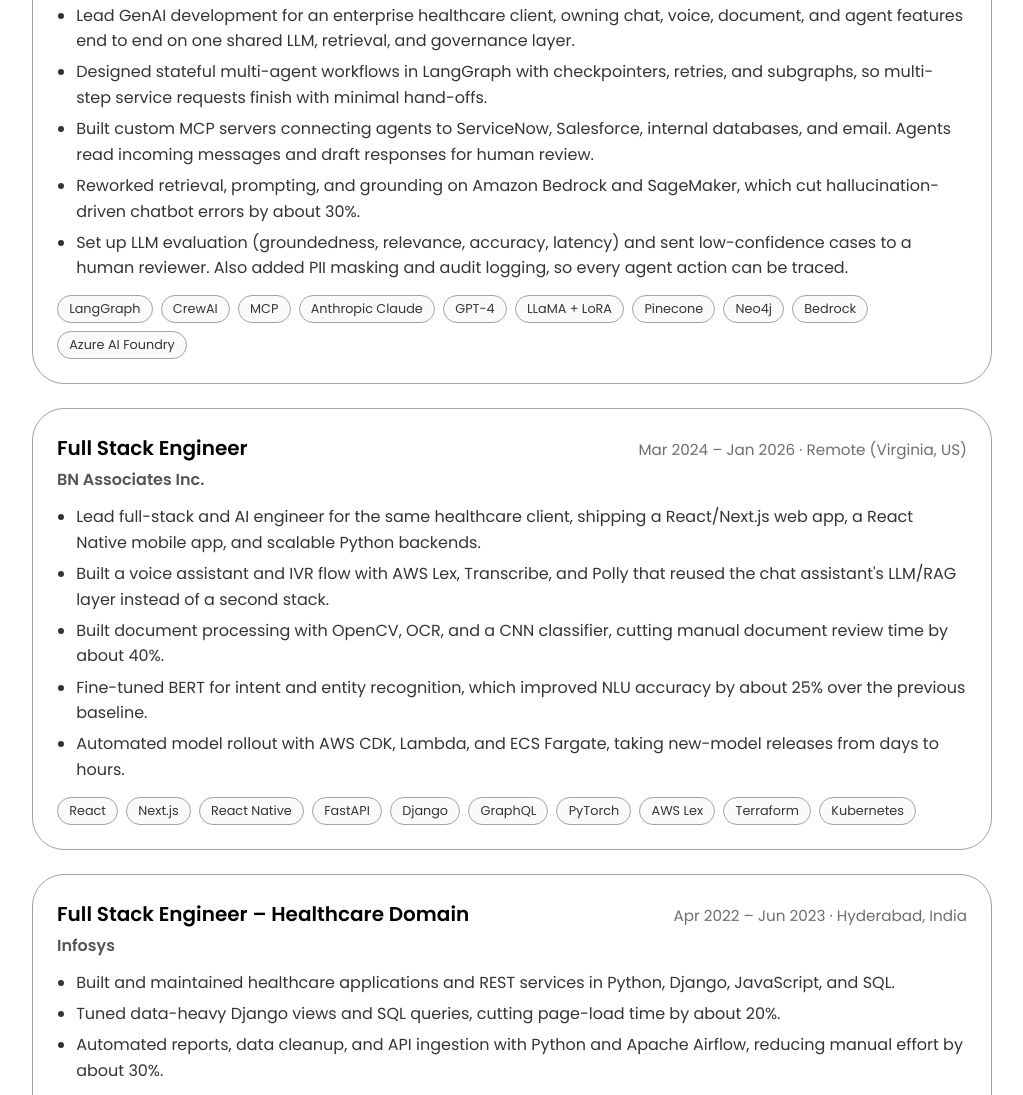
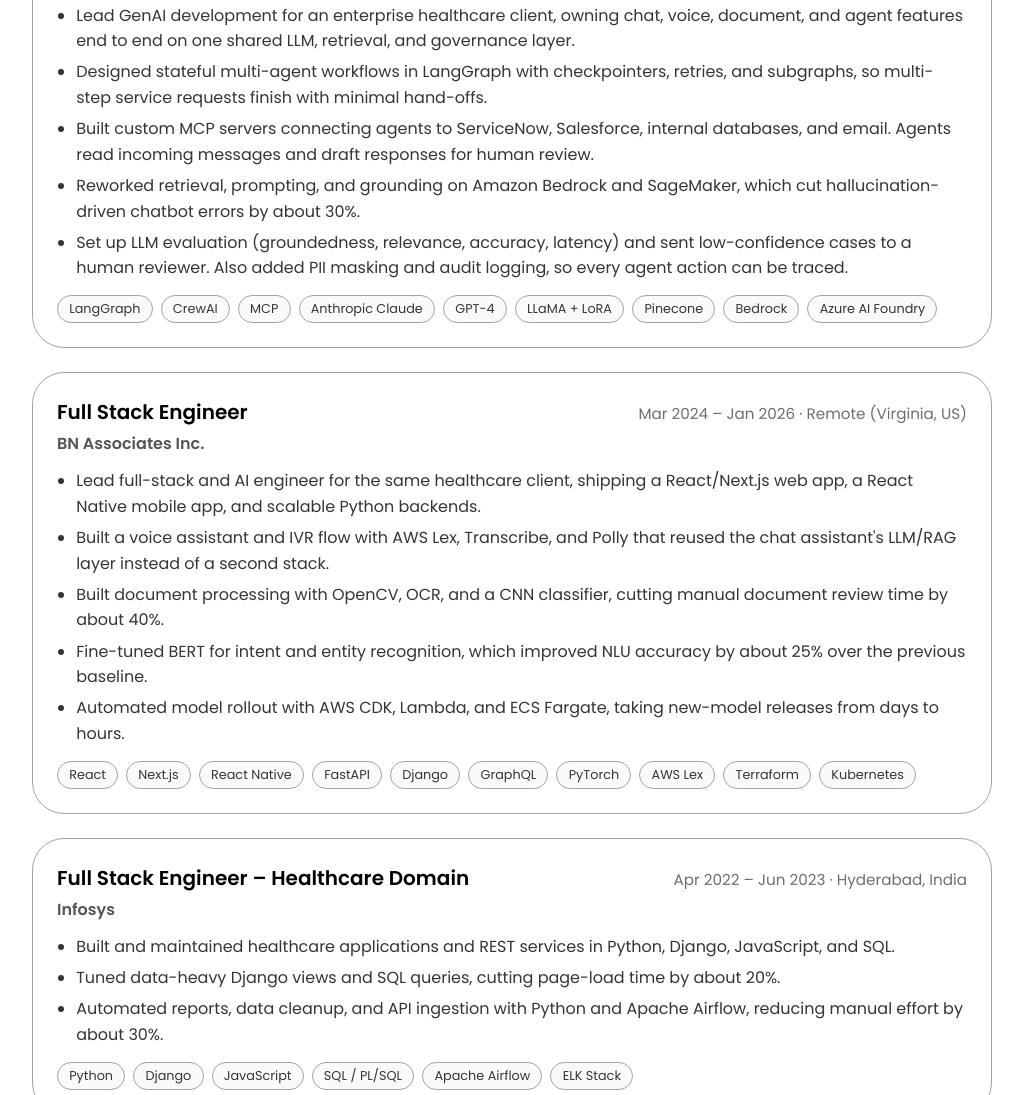
Before and after one commit to Dharani-ch3/Portfolio_dharanichalichama3, a plain HTML site: page index.html in a window 1280 px wide. Shown: the part 1811-2906 px from the top of the page, without its empty margins (128-1151 px from the left). Drawn offline with Linux system fonts and the light colour scheme.

Commit message:
Remove Neo4j from the experience tags

```diff
--- a/index.html
+++ b/index.html
@@ -174,7 +174,6 @@
               <span class="tag">GPT-4</span>
               <span class="tag">LLaMA + LoRA</span>
               <span class="tag">Pinecone</span>
-              <span class="tag">Neo4j</span>
               <span class="tag">Bedrock</span>
               <span class="tag">Azure AI Foundry</span>
             </div>
```
